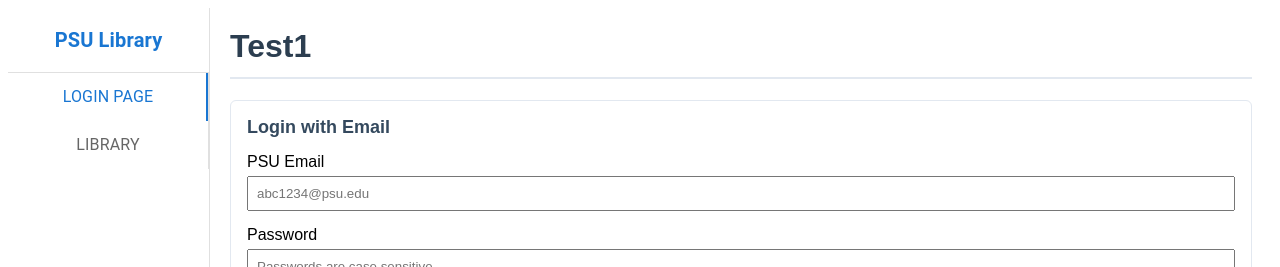
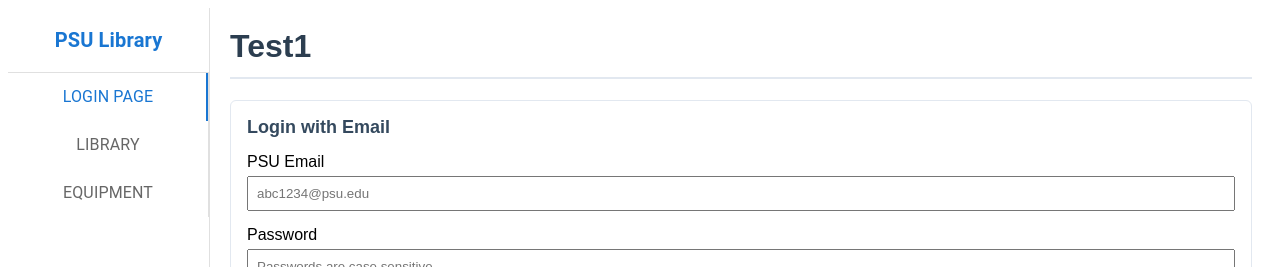
Before and after one commit to psu-edu/sweng861-capstone-tpz5005, a React (Vite) app in the folder frontend/: page / in a window 1280 px wide. Shown: the top 267 px of the page. Built offline with nearby package versions, Linux system fonts and the light colour scheme; no server answers.

Commit message:
Added the equipment page

```diff
--- a/frontend/src/App.jsx
+++ b/frontend/src/App.jsx
@@ -2,6 +2,7 @@
 import ReactDOM from 'react-dom/client';
 import LoginPage from './Pages/LoginPage';
 import LibraryPage from './Pages/LibraryPage';
+import EquipmentPage from './Pages/EquipmentPage';
 
 import Tabs from '@mui/material/Tabs';
 import Tab from '@mui/material/Tab';
@@ -106,6 +107,15 @@
                     }
                     {...allyProps(1)}
                     />
+                    {/* Equipment Tab */}
+                    <Tab
+                    label ={
+                        <Typography>
+                            {'Equipment'}
+                        </Typography>
+                    }
+                    {...allyProps(2)}
+                    />
                 </Tabs>
                 {/* Username display*/}
                 <Box sx={{
@@ -148,6 +158,14 @@
                         setReservationInfo={setReservationInfo}
                     />
                 </div>
+                <div hidden= {tabIndex !== 2}>
+                    <EquipmentPage
+                        user={user}
+                        setUser={setUser}
+                        reservationInfo={reservationInfo}
+                        setReservationInfo={setReservationInfo}
+                    />
+                </div>
             </Box>
         </Box>
     );
```
